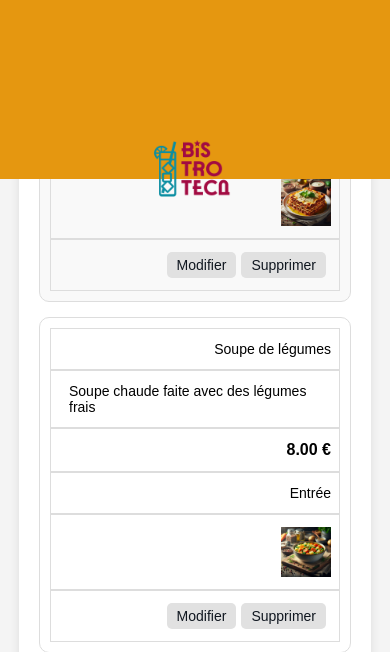
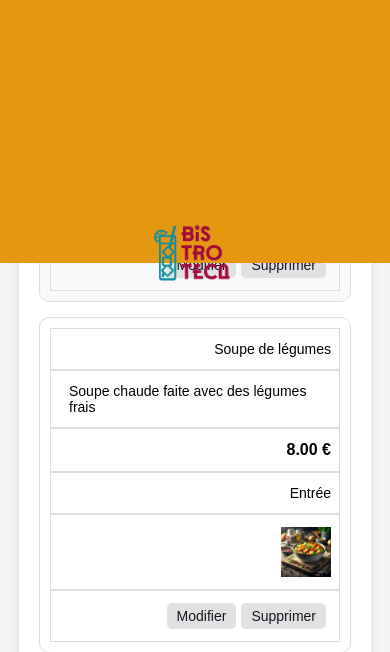
Before and after one commit to scott-allo/gestionnaire-de-menu, a PHP site: page /menu/gestion.php in a window 390 px wide. Shown: the top 652 px of the page. Run offline with PHP 8.4, Linux system fonts and the light colour scheme; data comes from the database, SQL or seed files in the repository; some web fonts are replaced.

Commit message:
ajustement sur  gestion.css

```diff
--- a/styles/gestion.css
+++ b/styles/gestion.css
@@ -199,7 +199,7 @@ input[type="checkbox"]:checked + .modal .modal-content {
 
 @media (max-width: 480px) {
   .header {
-    padding-top: 20vh;
+    padding-top: 30vh;
   }
 
   .modal-content {
```
